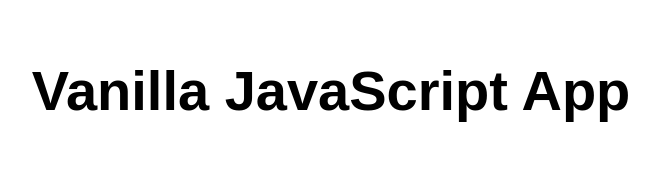
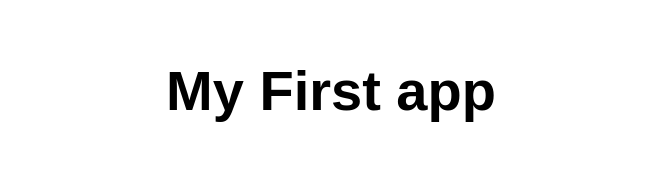
Before and after one commit to Siva141096/my-first-static-web-app, a plain HTML site: page index.html in a window 1280 px wide. Shown: the whole page, without its empty margins (309-968 px from the left). Drawn offline with Linux system fonts and the light colour scheme.

Commit message:
Update index.html

```diff
--- a/index.html
+++ b/index.html
@@ -10,7 +10,7 @@
 
 <body>
   <main>
-    <h1>Vanilla JavaScript App</h1>
+    <h1>My First app</h1>
   </main>
 </body>
 
```
